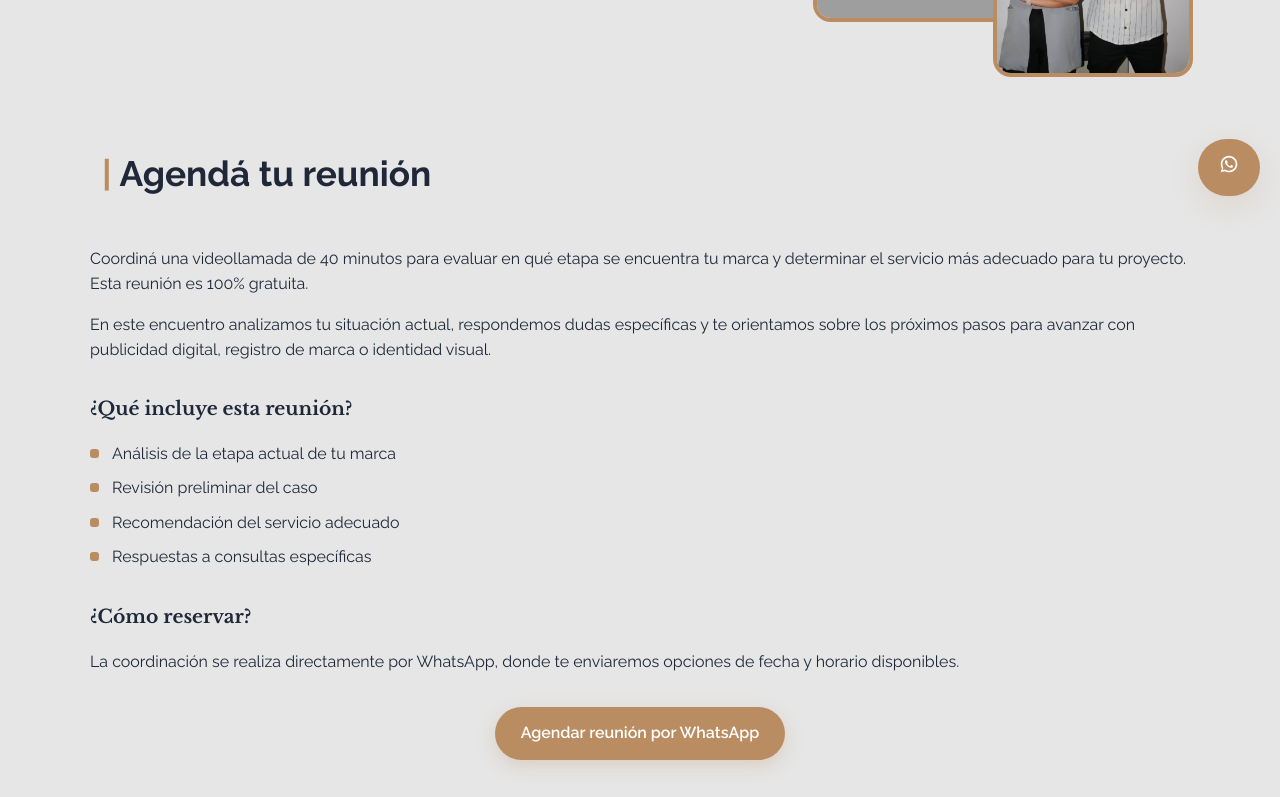
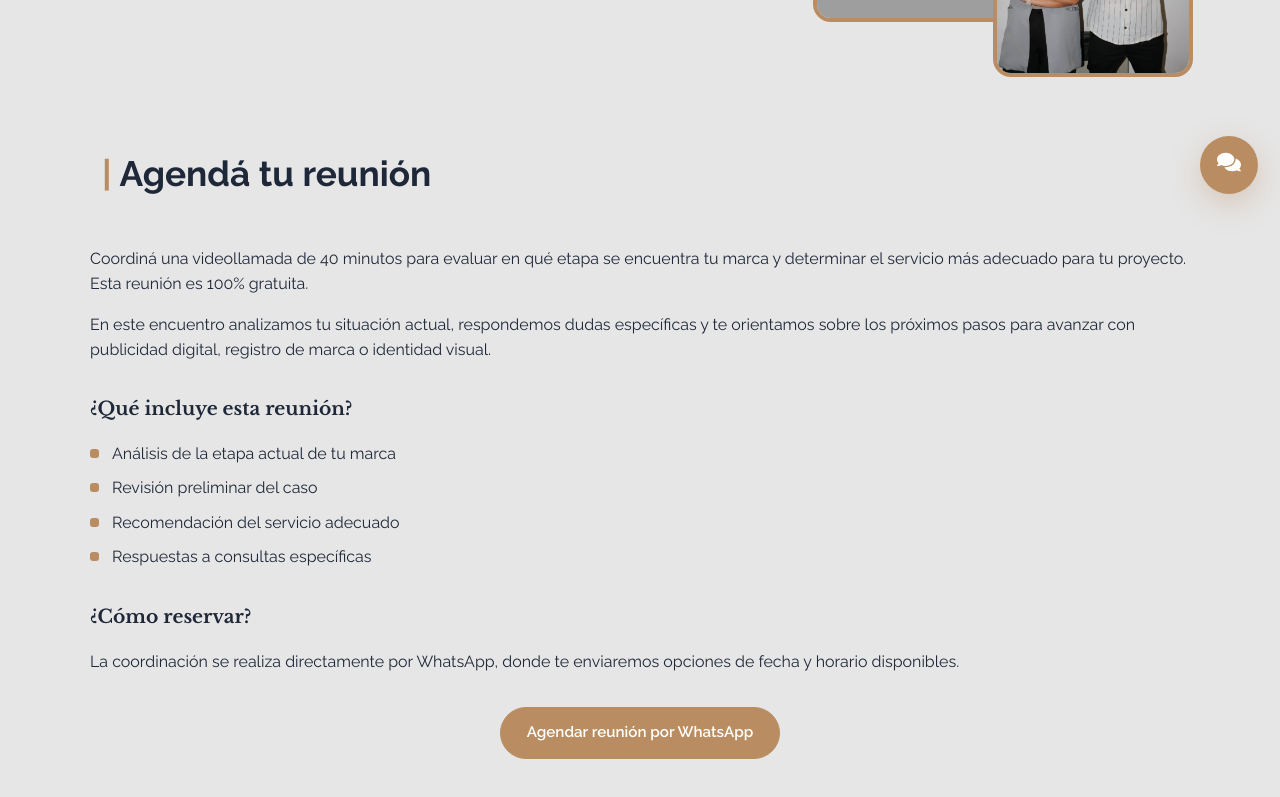
Before and after one commit to romimartinezurbani/marketing-legal, a React (Create React App) app: page / in a window 1280 px wide. Shown: the part 580-1377 px from the top of the page. Built offline with nearby package versions, Linux system fonts and the light colour scheme; grey boxes are pictures that could not be loaded.

Commit message:
mejoras nabvar y botones

```diff
--- a/src/components/ContactButton.jsx
+++ b/src/components/ContactButton.jsx
@@ -1,29 +1,42 @@
-import React from "react";
+import React, { useState } from "react";
+import { FaWhatsapp, FaInstagram, FaComments } from "react-icons/fa";
 
 export default function ContactButton() {
-  const waLink =
-    "https://wa.me/543586001318?text=Hola!%20Quiero%20coordinar%20una%20reunión%20con%20Marketing%20Legal.";
+  const [open, setOpen] = useState(false);
 
   return (
-    <a
-      href={waLink}
-      target="_blank"
-      rel="noreferrer"
-      className="contact-button"
-      aria-label="Contactar por WhatsApp"
-    >
-      <svg
-        width="20"
-        height="20"
-        viewBox="0 0 24 24"
-        fill="currentColor"
-        xmlns="http://www.w3.org/2000/svg"
-        aria-hidden="true"
+    <div className={`contact-fab ${open ? "open" : ""}`}>
+
+      {/* Opciones */}
+      <a
+        href="https://wa.me/543586001318"
+        target="_blank"
+        rel="noreferrer"
+        className="fab-option"
+        aria-label="WhatsApp"
       >
-        <path d="M12.04 2C6.55 2 2.04 6.5 2.04 12c0 1.93.54 3.74 1.47 5.29L2 22l4.86-1.27A9.94 9.94 0 0 0 12.04 22c5.5 0 9.96-4.5 9.96-10S17.54 2 12.04 2zm.02 18c-1.6 0-3.15-.43-4.5-1.25l-.32-.19-2.88.76.77-2.8-.21-.33A7.96 7.96 0 0 1 4.1 12c0-4.38 3.57-7.95 7.96-7.95 4.38 0 7.94 3.57 7.94 7.95 0 4.38-3.56 7.95-7.94 7.95zm4.38-5.94c-.24-.12-1.43-.7-1.65-.78-.22-.08-.38-.12-.54.12-.16.24-.62.78-.76.94-.14.16-.28.18-.52.06-.24-.12-1.02-.38-1.95-1.22-.72-.64-1.2-1.43-1.34-1.67-.14-.24-.01-.37.11-.49.11-.11.24-.28.36-.42.12-.14.16-.24.24-.4.08-.16.04-.3-.02-.42-.06-.12-.54-1.3-.74-1.78-.2-.48-.4-.42-.54-.43-.14-.01-.3-.01-.46-.01s-.42.06-.64.3c-.22.24-.84.82-.84 2 0 1.18.86 2.32.98 2.48.12.16 1.7 2.6 4.12 3.64.58.25 1.04.4 1.39.51.58.18 1.1.15 1.52.09.46-.07 1.43-.58 1.63-1.14.2-.56.2-1.04.14-1.14-.06-.1-.22-.16-.46-.28z" />
-      </svg>
+        <FaWhatsapp />
+      </a>
 
-      <span></span>
-    </a>
+      <a
+        href="https://www.instagram.com/marketinglegal.ok"
+        target="_blank"
+        rel="noreferrer"
+        className="fab-option"
+        aria-label="Instagram"
+      >
+        <FaInstagram />
+      </a>
+
+      {/* Botón principal */}
+      <button
+        className="fab-main"
+        onClick={() => setOpen(!open)}
+        aria-label="Contacto"
+      >
+        <FaComments />
+      </button>
+
+    </div>
   );
 }
--- a/src/styles.css
+++ b/src/styles.css
@@ -170,9 +170,18 @@ body {
 
 @media (max-width: 850px){
 
+
+ .nav-inner{
+    grid-template-columns: 1fr auto; /* texto flexible + botón */
+  }
+
+  .brand{
+    justify-self: start;   /* logo a la izquierda */
+  }
+
   .nav-toggle{
-    display:block;
-    z-index:2000;
+    justify-self: end;     /* hamburguesa al extremo derecho */
+    margin-right: 0;
   }
 
   .nav-links{
@@ -380,22 +389,115 @@ body {
 
 
 /* ============================= */
- /* BOTÓN ACCENT */
- /* ============================= */
- .btn-accent {
+/*        CONTACT FAB            */
+/* ============================= */
+
+.contact-fab{
+  position: fixed;
+  right: 22px;
+  bottom: 26px;
+  display: flex;
+  flex-direction: column;
+  align-items: center;
+  gap: 12px;
+  z-index: 999;
+}
+
+/* BOTÓN PRINCIPAL */
+.fab-main{
+  width: 58px;
+  height: 58px;
+  border-radius: 50%;
+  background: var(--accent);
+  color: white;
+  border: none;
+  cursor: pointer;
+  font-size: 24px;
+  box-shadow: 0 10px 30px rgba(185,141,97,0.35);
+  transition: transform .25s ease, box-shadow .25s ease;
+}
+
+.fab-main:hover{
+  transform: translateY(-3px);
+  box-shadow: 0 14px 36px rgba(185,141,97,0.45);
+}
+
+/* OPCIONES */
+.fab-option{
+  width: 48px;
+  height: 48px;
+  border-radius: 50%;
+  background: var(--accent);
+  color: white;
+  display: flex;
+  align-items: center;
+  justify-content: center;
+  font-size: 22px;
+  text-decoration: none;
+  opacity: 0;
+  transform: translateY(10px) scale(0.9);
+  pointer-events: none;
+  transition: all .25s ease;
+  box-shadow: 0 8px 24px rgba(185,141,97,0.3);
+}
+
+/* CUANDO SE ABRE */
+.contact-fab.open .fab-option{
+  opacity: 1;
+  transform: translateY(0) scale(1);
+  pointer-events: auto;
+}
+
+/* pequeño delay visual */
+.contact-fab.open .fab-option:nth-child(1){
+  transition-delay: .05s;
+}
+.contact-fab.open .fab-option:nth-child(2){
+  transition-delay: .1s;
+}
+
+/* MOBILE */
+@media (max-width: 850px){
+  .fab-main{
+    width: 54px;
+    height: 54px;
+  }
+
+  .fab-option{
+    width: 44px;
+    height: 44px;
+    font-size: 20px;
+  }
+}
+
+/* ============================= */
+/*          BOTÓN ACCENT         */
+/* ============================= */
+
+.btn-accent{
+  display: inline-flex;
+  align-items: center;
+  justify-content: center;
+  gap: .5rem;
+
   background: var(--accent);
   color: var(--white);
-  padding: .9rem 1.6rem;
-  border-radius: 50px;
+  text-decoration: none;
+
+  padding: .85rem 1.6rem;
+  border-radius: 999px;
   font-weight: 600;
-  text-decoration: none;
-  box-shadow: 0 6px 18px rgba(185, 141, 97, 0.25);
-  transition: 0.2s ease;
-  display: inline-block;
+  font-size: .95rem;
+
+  border: 1px solid var(--accent);
+  transition: all .25s ease;
 }
-.btn-accent:hover {
-  transform: translateY(-3px);
+
+.btn-accent:hover{
+  background: transparent;
+  color: var(--accent);
 }
+
 
 /* ============================= */
 /* SECCIÓN REUNIÓN */
```
Also changed, not shown: package.json (+10 -2 lines), 1 other file (tests, documents, lock files or other folders).
